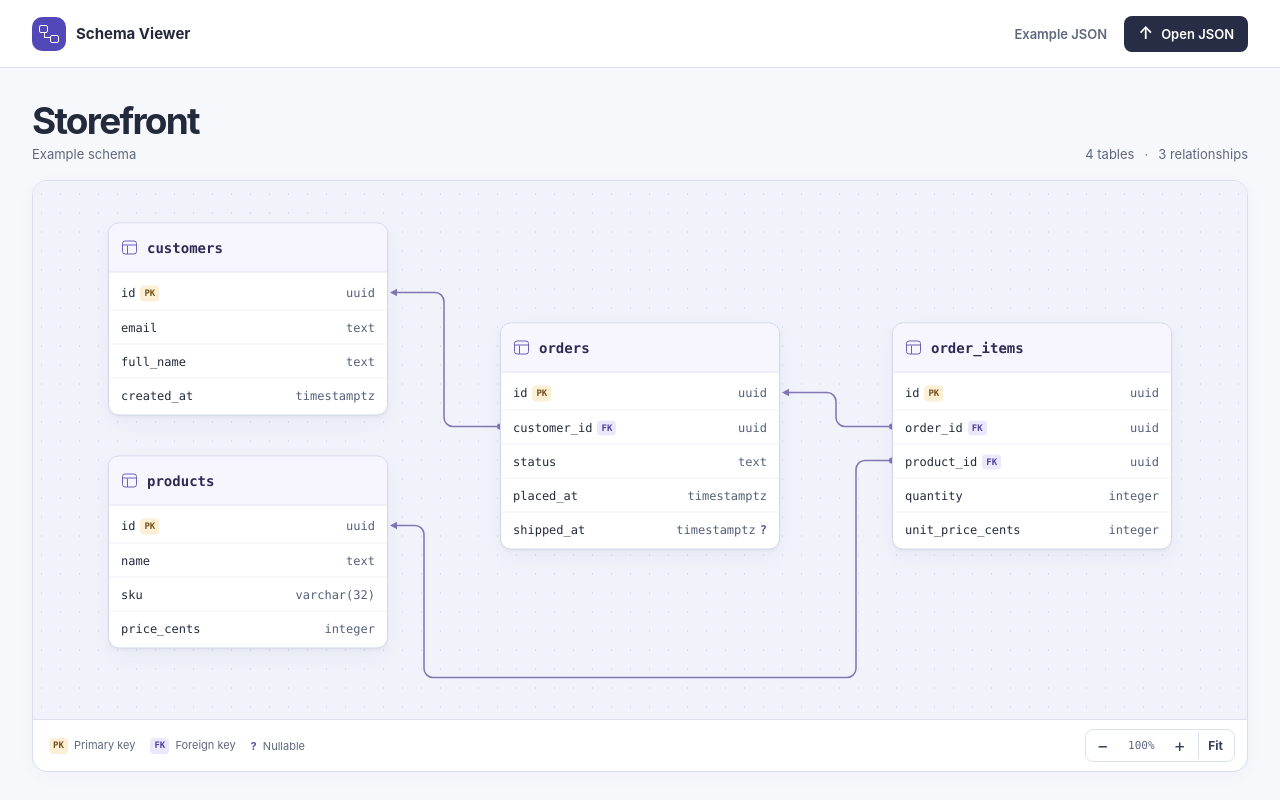
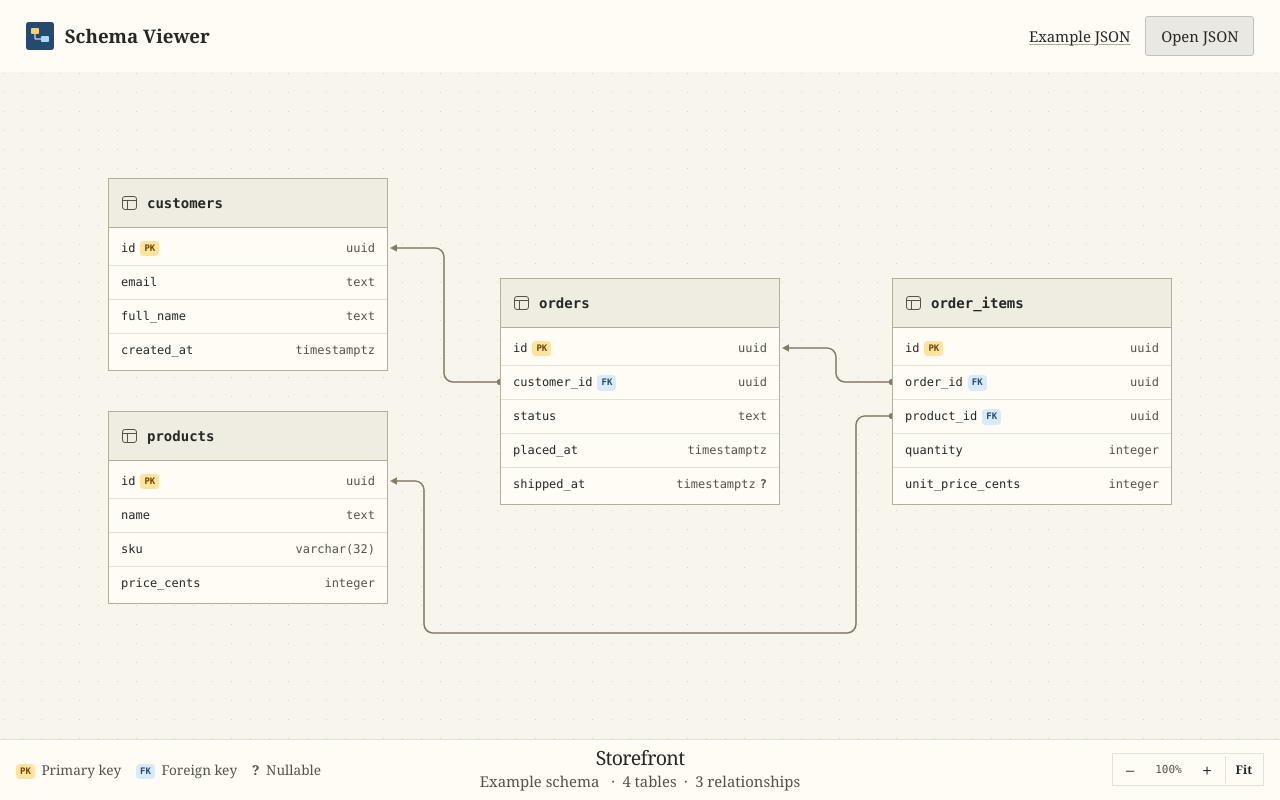
Before and after one commit to jee1mr/schema-viewer, a plain HTML site: page index.html in a window 1280 px wide. Drawn offline with Linux system fonts and the light colour scheme.

Commit message:
Match the schema viewer to the blog theme

```diff
--- a/index.html
+++ b/index.html
@@ -4,134 +4,112 @@
   <meta charset="utf-8">
   <meta name="viewport" content="width=device-width, initial-scale=1">
   <meta name="color-scheme" content="light">
-  <title>Schema Viewer</title>
-  <link rel="icon" href="data:,">
+  <title>Schema Viewer · Jeevan M R</title>
+  <link rel="canonical" href="https://jeevanmr.com/schema-viewer/">
+  <link rel="icon" href="./favicon.ico">
   <style>
     :root {
-      font-family: Inter, system-ui, -apple-system, sans-serif;
-      color: #232a3b;
-      background: #f7f8fc;
-      font-synthesis: none;
-      --mono: "IBM Plex Mono", "SFMono-Regular", Consolas, monospace;
-      --muted: #5e687c;
-      --line: #dce1ed;
-      --accent: #5046b4;
+      --paper: #fffcf5;
+      --ink: #272822;
+      --muted: #54534b;
+      --line: #e6e1d5;
+      --rule: #b4ac9c;
+      --focus: #254a70;
+      --highlight: #f4ff00;
+      --mono: ui-monospace, "SFMono-Regular", Consolas, monospace;
     }
     * { box-sizing: border-box; }
-    body { margin: 0; }
-    button, a { font: inherit; }
-    button { cursor: pointer; }
-    :focus-visible { outline: 2px solid var(--accent); outline-offset: 3px; }
+    body {
+      margin: 0;
+      background: var(--paper);
+      color: var(--ink);
+      font: 1.0625rem/1.65 Georgia, serif;
+    }
+    a {
+      color: inherit;
+      text-decoration: underline;
+      text-decoration-color: var(--rule);
+      text-decoration-thickness: 1px;
+      text-underline-offset: .16em;
+    }
+    a:hover { text-decoration-color: currentColor; }
+    button { font: inherit; color: inherit; cursor: pointer; }
+    :focus-visible { outline: 2px solid var(--focus); outline-offset: 3px; }
     [hidden] { display: none !important; }
-    .app-bar {
-      background: #fff;
-      border-bottom: 1px solid var(--line);
+    .workspace {
+      display: flex;
+      flex-direction: column;
+      min-height: 100vh;
+      min-height: 100dvh;
     }
-    .bar-inner, main {
-      width: min(calc(100% - 64px), 1440px);
-      margin-inline: auto;
+    .project-bar {
+      display: grid;
+      grid-template-columns: minmax(0, 1fr) auto;
+      grid-template-areas: "project actions";
+      align-items: center;
+      gap: .75rem 1rem;
+      padding: 1rem clamp(1rem, 2vw, 2rem);
     }
-    .bar-inner {
-      min-height: 67px;
+    .project-title {
+      grid-area: project;
       display: flex;
       align-items: center;
-      justify-content: space-between;
-      gap: 20px;
+      gap: .55em;
+      margin: 0;
+      font-size: 1.1em;
     }
-    .brand, .file-actions, .schema-meta, .legend, .view-controls {
+    .project-mark {
+      display: grid;
+      place-items: center;
+      width: 1.8rem;
+      height: 1.8rem;
+      background: #254a70;
+      color: var(--paper);
+      border-radius: 3px;
+    }
+    .schema-summary { grid-area: schema; text-align: center; line-height: 1.4; }
+    .schema-summary h2 {
+      margin: 0;
+      font-size: 1.15em;
+      font-weight: normal;
+      line-height: 1.15;
+      letter-spacing: -.035em;
+      overflow-wrap: anywhere;
+    }
+    .file-actions, .legend, .view-controls {
       display: flex;
       align-items: center;
+      flex-wrap: wrap;
     }
-    .brand { gap: 10px; font-size: 15px; font-weight: 700; white-space: nowrap; }
-    .brand-mark {
-      position: relative;
-      display: inline-block;
-      width: 34px;
-      height: 34px;
-      border-radius: 10px;
-      background: #5248b8;
+    .file-actions { grid-area: actions; justify-self: end; justify-content: end; gap: .5em 1em; font-size: .875em; }
+    #schema-source, .schema-meta { color: var(--muted); font-size: .875em; overflow-wrap: anywhere; }
+    .schema-meta span::before { content: "·"; margin-inline: .5em; }
+    .primary-button {
+      min-height: 2.5rem;
+      padding: .35em 1em;
+      border: 1px solid #c4c1ba;
+      border-radius: 3px;
+      background: #eae8e3;
+      color: var(--ink);
     }
-    .brand-mark::before, .brand-mark::after {
-      position: absolute;
-      width: 7px;
-      height: 6px;
-      border: 1.5px solid #fff;
-      border-radius: 2px;
-      content: "";
+    @media (hover: hover) {
+      .primary-button:hover { box-shadow: 0 0 0 1px #27282220; }
     }
-    .brand-mark::before { left: 7px; top: 8px; }
-    .brand-mark::after { right: 7px; bottom: 8px; }
-    .brand-mark span {
-      position: absolute;
-      left: 12px;
-      top: 15px;
-      width: 7px;
-      height: 6px;
-      border-left: 1.5px solid #fff;
-      border-bottom: 1.5px solid #fff;
-    }
-    .file-actions { gap: 17px; font-size: 13px; font-weight: 600; }
-    .example-link { color: var(--muted); text-decoration: none; white-space: nowrap; }
-    .example-link:hover { color: var(--accent); text-decoration: underline; }
-    .open-file {
-      display: inline-flex;
-      align-items: center;
-      gap: 8px;
-      background: #272d44;
-      border: 1px solid transparent;
-      border-radius: 8px;
-      padding: 9px 13px;
-      color: #fff;
-      font-weight: inherit;
-      white-space: nowrap;
-    }
-    .open-file:hover { background: #3c4260; }
-    .open-file span { font-size: 17px; line-height: .7; }
-    main { padding-block: 32px 22px; }
-    .schema-header {
-      display: flex;
-      align-items: end;
-      justify-content: space-between;
-      gap: 12px 24px;
-      margin-bottom: 18px;
-    }
-    .schema-heading { min-width: 0; }
-    h1 {
-      margin: 0 0 5px;
-      font-size: clamp(28px, 4vw, 37px);
-      font-weight: 710;
-      line-height: 1.12;
-      letter-spacing: -.048em;
-      overflow-wrap: anywhere;
-    }
-    .source {
+    .message {
       margin: 0;
-      color: var(--muted);
-      font-size: 13px;
-      overflow-wrap: anywhere;
-    }
-    .schema-meta { gap: 10px; color: var(--muted); font-size: 13px; white-space: nowrap; }
-    .schema-meta span + span::before { content: "·"; margin-right: 10px; color: #788097; }
-    .message {
-      margin: 0 0 14px;
       padding: 10px 14px;
-      border: 1px solid #edc6c5;
-      border-radius: 8px;
-      color: #8b3237;
-      background: #fff5f4;
+      border: 1px solid #c9a498;
+      color: #772f24;
+      background: #fff6ed;
       font-size: 14px;
       overflow-wrap: anywhere;
     }
     .diagram {
       display: flex;
       flex-direction: column;
-      height: clamp(450px, calc(100vh - 208px), 880px);
-      height: clamp(450px, calc(100dvh - 208px), 880px);
+      flex: 1;
       overflow: hidden;
-      border: 1px solid #d8deed;
-      border-radius: 15px;
-      background: #fff;
-      box-shadow: 0 4px 18px #26335509;
+      background: var(--paper);
     }
     .viewport {
       position: relative;
@@ -139,7 +117,7 @@
       min-height: 0;
       overflow: hidden;
       overflow: clip;
-      background: #f1f3fb radial-gradient(circle, #c1c9e0 0.8px, transparent 1px);
+      background: #f8f5ed radial-gradient(circle, #d8d2c5 0.8px, transparent 1px);
       background-size: 19px 19px;
       touch-action: none;
       cursor: grab;
@@ -152,15 +130,13 @@
       position: absolute;
       width: 280px;
       overflow: hidden;
-      border: 1px solid #d1d8eb;
-      border-radius: 11px;
-      background: #fff;
-      box-shadow: 0 2px 3px #2833600b, 0 7px 20px #2833600d;
+      border: 1px solid var(--rule);
+      background: var(--paper);
       cursor: auto;
     }
     .table-card:has(.table-title[aria-pressed="true"]) {
-      border-color: #7064d0;
-      box-shadow: 0 0 0 2px #c6bef5, 0 7px 20px #28336014;
+      border-color: var(--ink);
+      outline: 1px solid var(--ink);
     }
     .table-card.dimmed { opacity: .52; }
     .table-title {
@@ -171,14 +147,15 @@
       min-height: 49px;
       padding: 10px 13px;
       border: 0;
-      border-bottom: 1px solid #e5e7f3;
-      background: #f7f6fe;
-      color: #302b55;
+      border-bottom: 1px solid var(--rule);
+      background: #efece2;
+      color: var(--ink);
       font: 700 14px/1.35 var(--mono);
       text-align: left;
       overflow-wrap: anywhere;
     }
-    .table-title:hover, .table-title[aria-pressed="true"] { background: #eeebfc; }
+    .table-title:hover { background: #e6e1d5; }
+    .table-title[aria-pressed="true"] { background: var(--highlight); }
     .table-title:focus-visible { outline-offset: -3px; }
     .table-icon {
       flex: none;
@@ -186,7 +163,7 @@
       height: 14px;
       border: 1.4px solid currentColor;
       border-radius: 3px;
-      color: #6a60b7;
+      color: var(--muted);
       background:
         linear-gradient(currentColor, currentColor) 0 3px / 100% 1px no-repeat,
         linear-gradient(currentColor, currentColor) 4px 4px / 1px 100% no-repeat;
@@ -202,9 +179,9 @@
       font: 12px/1.35 var(--mono);
       overflow-wrap: anywhere;
     }
-    .column-row + .column-row { border-top: 1px solid #eff1f7; }
-    .column-row.linked { background: #f5f2ff; }
-    .column-type { color: #536079; text-align: right; }
+    .column-row + .column-row { border-top: 1px solid var(--line); }
+    .column-row.linked { background: #f7f4cd; }
+    .column-type { color: var(--muted); text-align: right; }
     .column-name { font-weight: 550; }
     .badge {
       display: inline-block;
@@ -214,11 +191,11 @@
       vertical-align: 1px;
     }
     .column-name .badge { margin-left: 5px; }
-    .pk { color: #77511b; background: #fbefd5; }
-    .fk { color: #5142a1; background: #ece8fc; }
+    .pk { color: #724300; background: #ffe3a1; }
+    .fk { color: #254a70; background: #d9ebfa; }
     .null-mark {
       margin-left: 4px;
-      color: #6154a4;
+      color: var(--muted);
       font-weight: 700;
     }
     .no-columns { margin: 0; padding: 12px; font-size: 12px; color: var(--muted); }
@@ -232,23 +209,24 @@
       pointer-events: none;
     }
     .diagram-footer {
-      display: flex;
-      justify-content: space-between;
+      display: grid;
+      grid-template-columns: minmax(0, 1fr) minmax(0, 1.2fr) minmax(0, 1fr);
+      grid-template-areas: "legend schema zoom";
       align-items: center;
       gap: 8px 18px;
       min-height: 52px;
-      padding: 7px 12px 7px 16px;
+      padding: 7px 16px;
       border-top: 1px solid var(--line);
     }
-    .legend { flex-wrap: wrap; gap: 4px 15px; font-size: 11px; color: var(--muted); }
+    .legend { grid-area: legend; gap: 4px 15px; font-size: .8em; color: var(--muted); }
     .legend span { white-space: nowrap; }
     .legend .badge, .legend .null-mark { margin: 0 3px 0 0; }
     .view-controls {
-      flex: none;
+      grid-area: zoom;
+      justify-self: end;
       gap: 2px;
       padding: 2px;
       border: 1px solid var(--line);
-      border-radius: 8px;
     }
     .view-controls button {
       display: grid;
@@ -257,13 +235,13 @@
       height: 27px;
       border: 0;
       border-radius: 5px;
-      background: #fff;
-      color: #344059;
+      background: var(--paper);
+      color: var(--ink);
       font-size: 18px;
       line-height: 1;
     }
-    .view-controls button:hover { background: #eeebfc; color: #463c9e; }
-    .view-controls button:disabled { opacity: .42; cursor: default; background: #fff; }
+    .view-controls button:hover { background: var(--line); color: var(--ink); }
+    .view-controls button:disabled { opacity: .42; cursor: default; background: var(--paper); }
     #zoom-level { min-width: 44px; text-align: center; color: var(--muted); font: 11px var(--mono); }
     .view-controls .fit {
       width: auto;
@@ -274,41 +252,41 @@
       font-size: 12px;
       font-weight: 650;
     }
+    @media (max-width: 800px) {
+      .diagram-footer {
+        grid-template-columns: minmax(0, 1fr) auto;
+        grid-template-areas: "schema schema" "legend zoom";
+      }
+    }
+    @media (max-width: 420px) {
+      .project-bar { padding: .75rem; column-gap: .5rem; }
+      .file-actions { flex-direction: column; gap: .25rem; }
+    }
     @media (max-width: 600px) {
-      .bar-inner, main { width: calc(100% - 28px); }
-      .bar-inner { min-height: 60px; gap: 9px; }
-      .brand, .file-actions { gap: 8px; }
-      .brand { font-size: 13px; }
-      .brand-mark { flex: none; }
-      .file-actions { font-size: 12px; }
-      .open-file { padding-inline: 8px; }
-      main { padding-block: 22px 14px; }
-      .schema-header { align-items: start; flex-direction: column; gap: 8px; margin-bottom: 13px; }
-      .diagram { height: clamp(420px, calc(100dvh - 180px), 880px); }
-      .diagram-footer { padding-inline: 8px; }
+      .diagram-footer { gap: 6px 8px; padding: 8px; }
       .legend { gap: 4px 8px; }
     }
   </style>
 </head>
 <body>
-  <header class="app-bar">
-    <div class="bar-inner">
-      <div class="brand"><span class="brand-mark" aria-hidden="true"><span></span></span>Schema Viewer</div>
+  <main class="workspace">
+    <header class="project-bar">
+      <h1 class="project-title">
+        <span class="project-mark" aria-hidden="true">
+          <svg width="20" height="20" viewBox="0 0 20 20" fill="none" stroke="currentColor">
+            <path d="M5 8v5h6"/>
+            <rect x="1" y="2" width="8" height="6" rx="1" fill="#ffce70" stroke="none"/>
+            <rect x="11" y="10" width="8" height="6" rx="1" fill="#a5d9ff" stroke="none"/>
+          </svg>
+        </span>
+        Schema Viewer
+      </h1>
       <div class="file-actions">
-        <a class="example-link" id="example-download" href="example.json" download="example.json">Example JSON</a>
-        <button class="open-file" id="open-file" type="button"><span aria-hidden="true">↑</span> Open JSON</button>
+        <a id="example-download" href="example.json" download="example.json">Example JSON</a>
+        <button class="primary-button" id="open-file" type="button">Open JSON</button>
         <input id="file" type="file" accept=".json,application/json" hidden>
       </div>
-    </div>
-  </header>
-  <main>
-    <div class="schema-header" aria-live="polite">
-      <div class="schema-heading">
-        <h1 id="schema-name"></h1>
-        <p class="source" id="schema-source"></p>
-      </div>
-      <div class="schema-meta" id="schema-meta"></div>
-    </div>
+    </header>
     <p class="message" id="message" role="alert" hidden></p>
     <section class="diagram" aria-label="Database schema">
       <div class="viewport" id="viewport" tabindex="0" role="region"
@@ -318,6 +296,11 @@
         <div class="empty" id="empty" hidden>This schema has no tables.</div>
       </div>
       <footer class="diagram-footer">
+        <div class="schema-summary" aria-live="polite">
+          <h2 id="schema-name"></h2>
+          <span id="schema-source"></span>
+          <span class="schema-meta" id="schema-meta"></span>
+        </div>
         <div class="legend" aria-label="Legend">
           <span><b class="badge pk">PK</b> Primary key</span>
           <span><b class="badge fk">FK</b> Foreign key</span>
@@ -616,7 +599,7 @@
       const direction = Math.sign(end.x - beforeEnd.x);
       const tip = end.x - direction * 2;
       const tail = tip - direction * 7;
-      context.strokeStyle = focused ? "#5a48bf" : "#8276b5";
+      context.strokeStyle = focused ? "#272822" : "#827a68";
       context.fillStyle = context.strokeStyle;
       context.lineWidth = focused ? 2.2 : 1.55;
       context.globalAlpha = selected && !focused ? .25 : 1;
```
Also changed, not shown: favicon.ico (added), screenshot.png.
